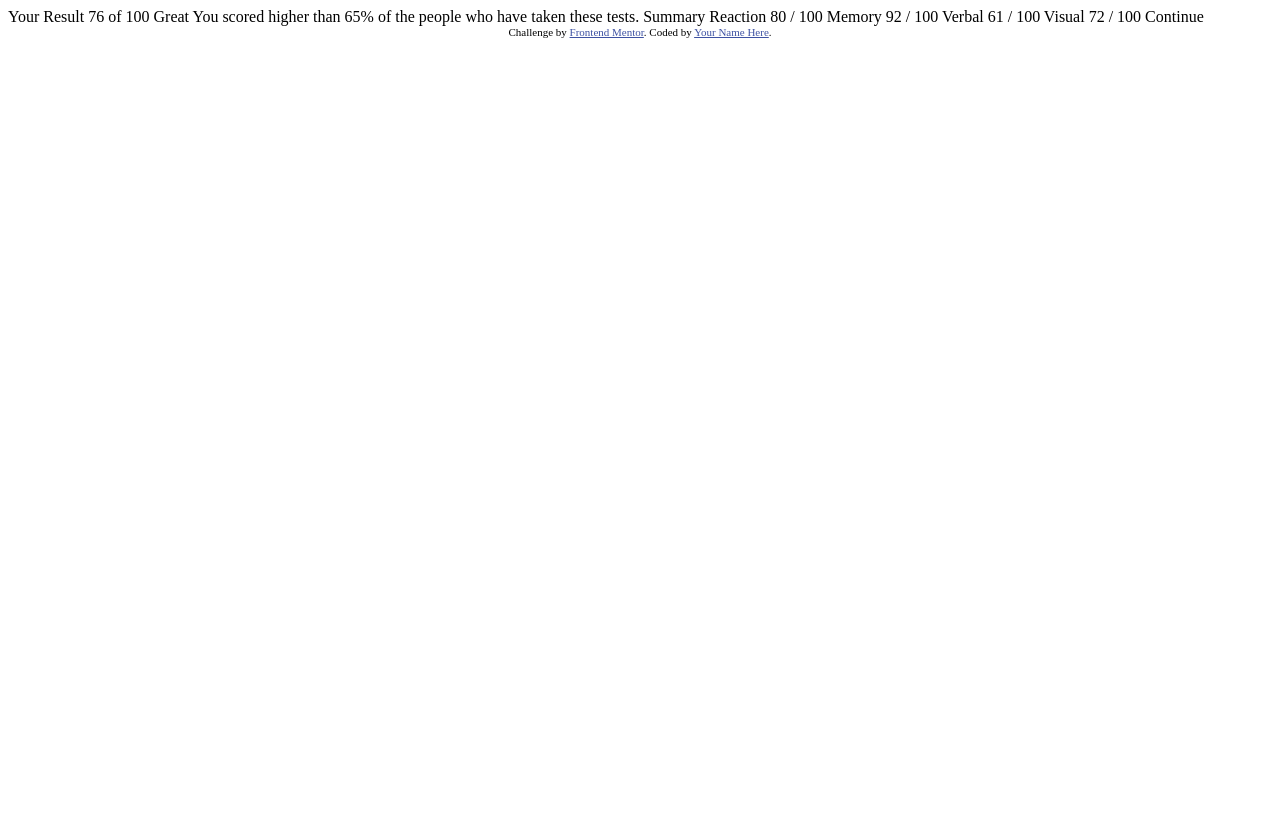
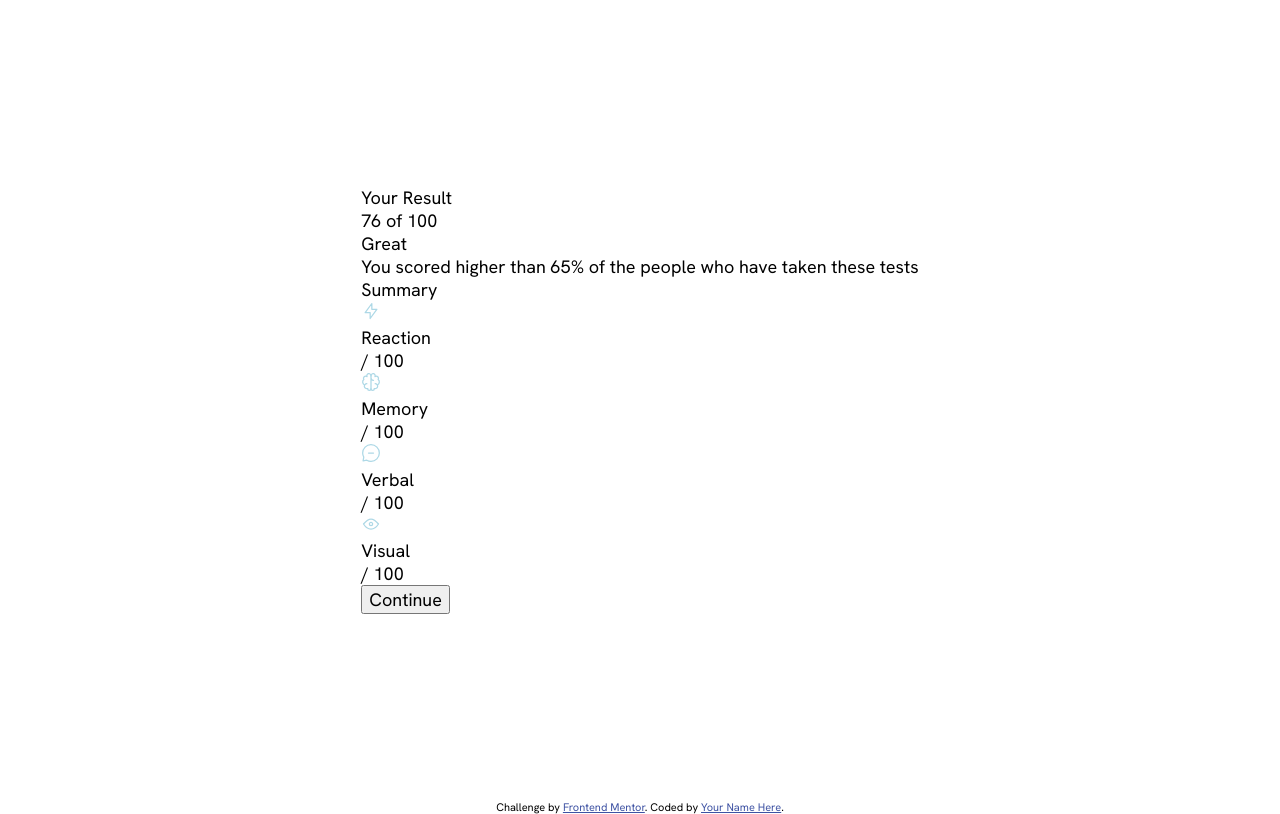
Before and after one commit to ARKaraoglu/FEM-results-summary-component-main, a plain HTML site: page index.html in a window 1280 px wide. Drawn offline with Linux system fonts and the light colour scheme.

Commit message:
centered items

```diff
--- a/index.html
+++ b/index.html
@@ -20,35 +20,66 @@
 </head>
 <body>
   <main>
-    <div class="container">
-      <div class="result">
+    <div class="result-summary">
+      <div class="result-container">
+        <h1 class="section-title">Your Result</h1>
+        <p><span>76</span> of 100</p>
+        <div class="result-description">
+            <h3>Great</h3>
+            <p>You scored higher than 65% of the people who have taken these tests</p>
+        </div>
+      </div>
+      <div class="summary-container">
+
+
+      <h2 class="section-title">Summary</h2>
+      <div class="parameters">
+        <div class="summary-item">
+            <div class="">
+                <svg xmlns="http://www.w3.org/2000/svg" width="20" height="20" fill="none" viewBox="0 0 20 20"><path stroke-linecap="round" stroke-linejoin="round" stroke-width="1.25" d="M10.833 8.333V2.5l-6.666 9.167h5V17.5l6.666-9.167h-5Z"/></svg>
+                <h3 class="summary-item-title">Reaction</h3>
+            </div>
+            <p class="summary-score">
+                <span><!-- 80 --></span> / 100
+            </p>
+        </div>
+
+        <div class="summary-item">
+            <div class="">
+                <svg xmlns="http://www.w3.org/2000/svg" width="20" height="20" fill="none" viewBox="0 0 20 20"><path stroke-linecap="round" stroke-linejoin="round" stroke-width="1.25" d="M5.833 11.667a2.5 2.5 0 1 0 .834 4.858"/><path stroke-linecap="round" stroke-linejoin="round" stroke-width="1.25" d="M3.553 13.004a3.333 3.333 0 0 1-.728-5.53m.025-.067a2.083 2.083 0 0 1 2.983-2.824m.199.054A2.083 2.083 0 1 1 10 3.75v12.917a1.667 1.667 0 0 1-3.333 0M10 5.833a2.5 2.5 0 0 0 2.5 2.5m1.667 3.334a2.5 2.5 0 1 1-.834 4.858"/><path  stroke-linecap="round" stroke-linejoin="round" stroke-width="1.25" d="M16.447 13.004a3.334 3.334 0 0 0 .728-5.53m-.025-.067a2.083 2.083 0 0 0-2.983-2.824M10 3.75a2.085 2.085 0 0 1 2.538-2.033 2.084 2.084 0 0 1 1.43 2.92m-.635 12.03a1.667 1.667 0 0 1-3.333 0"/></svg>
+                <h3 class="summary-item-title">Memory</h3>
+            </div>
+            <p class="summary-score">
+                <span><!-- 92 --></span> / 100
+            </p>
+        </div>
+
+        <div class="summary-item">
+            <div class="">
+                <svg xmlns="http://www.w3.org/2000/svg" width="20" height="20" fill="none" viewBox="0 0 20 20"><path stroke-linecap="round" stroke-linejoin="round" stroke-width="1.25" d="M7.5 10h5M10 18.333A8.333 8.333 0 1 0 1.667 10c0 1.518.406 2.942 1.115 4.167l-.699 3.75 3.75-.699A8.295 8.295 0 0 0 10 18.333Z"/></svg>
+                <h3 class="summary-item-title">Verbal</h3>
+            </div>
+            <p class="summary-score">
+                <span><!-- 61 --></span> / 100
+            </p>
+        </div>
+
+        <div class="summary-item">
+            <div class="">
+                <svg xmlns="http://www.w3.org/2000/svg" width="20" height="20" fill="none" viewBox="0 0 20 20"><path stroke-linecap="round" stroke-linejoin="round" stroke-width="1.25" d="M10 11.667a1.667 1.667 0 1 0 0-3.334 1.667 1.667 0 0 0 0 3.334Z"/><path stroke-linecap="round" stroke-linejoin="round" stroke-width="1.25" d="M17.5 10c-1.574 2.492-4.402 5-7.5 5s-5.926-2.508-7.5-5C4.416 7.632 6.66 5 10 5s5.584 2.632 7.5 5Z"/></svg>
+                <h3 class="summary-item-title">Visual</h3>
+            </div>
+            <p class="summary-score">
+                <span><!-- 72 --></span> / 100
+            </p>
+        </div>
+    </div>
 
       </div>
+      <button>Continue</button>
     </div>
   </main>
 
-  Your Result
-  76
-  of 100
-
-  Great
-  You scored higher than 65% of the people who have taken these tests.
-
-  Summary
-
-  Reaction
-  80 / 100
-
-  Memory
-  92 / 100
-
-  Verbal
-  61 / 100
-
-  Visual
-  72 / 100
-
-  Continue
 
   <div class="attribution">
     Challenge by <a href="https://www.frontendmentor.io?ref=challenge" target="_blank">Frontend Mentor</a>.
--- a/style.css
+++ b/style.css
@@ -11,20 +11,20 @@
     --clr-neutral-hsl-300: 241, 100%, 89%;
     --clr-neutral-hsl-700: 224, 30%, 27%;
 
-    --clr-neutral-100: hsl(0, 0%, 100%);
-    --clr-neutral-200: hsl(221, 100%, 96%);
-    --clr-neutral-300: hsl(241, 100%, 89%);
-    --clr-neutral-700: hsl(224, 30%, 27%);
+    --clr-neutral-100: hsl(var(--clr-neutral-hsl-100));
+    --clr-neutral-200: hsl(var(--clr-neutral-hsl-200));
+    --clr-neutral-300: hsl(var(--clr-neutral-hsl-300));
+    --clr-neutral-700: hsl(var(--clr-neutral-hsl-700));
 
     --clr-prm-background-hsl-400: 252, 100%, 67%;
     --clr-scn-background-hsl-400: 241, 81%, 54%;
     --clr-prm-circle-hsl-500: 256, 72%, 46%;
     --clr-scn-circle-hsl-500: 241, 72%, 46%;
 
-    --clr-prm-background-400: hsl(252, 100%, 67%);
-    --clr-scn-background-400: hsl(241, 81%, 54%);
-    --clr-prm-circle-500: hsl(256, 72%, 46%);
-    --clr-scn-circle-500: hsl(241, 72%, 46%);
+    --clr-prm-background-400: hsl(var(--clr-prm-background-hsl-400));
+    --clr-scn-background-400: hsl(var(--clr-scn-background-hsl-400));
+    --clr-prm-circle-500: hsl(var( --clr-prm-circle-hsl-500));
+    --clr-scn-circle-500: hsl(var(--clr-scn-circle-hsl-500));
 
     --gradient-primary: linear-gradient(var(--clr-prm-background-400), var(--clr-scn-background-400));
     --gradient-to-transperant: linear-gradient(var(--clr-prm-circle-500), hsl(var(--clr-scn-circle-500), 0));
@@ -48,3 +48,29 @@
      --fs-900: 5rem;
 
 }
+
+*{
+    margin: 0;
+    font: inherit;
+}
+
+html,
+body,
+main{
+    height: 100%;
+}
+
+body{
+    font-family: var(--font-family-default);
+    font-size: var(--fs-400);
+}
+
+svg{
+    stroke: lightblue;
+}
+
+main{
+    display: grid;
+    place-items: center;
+    margin-inline: auto;
+}
```
